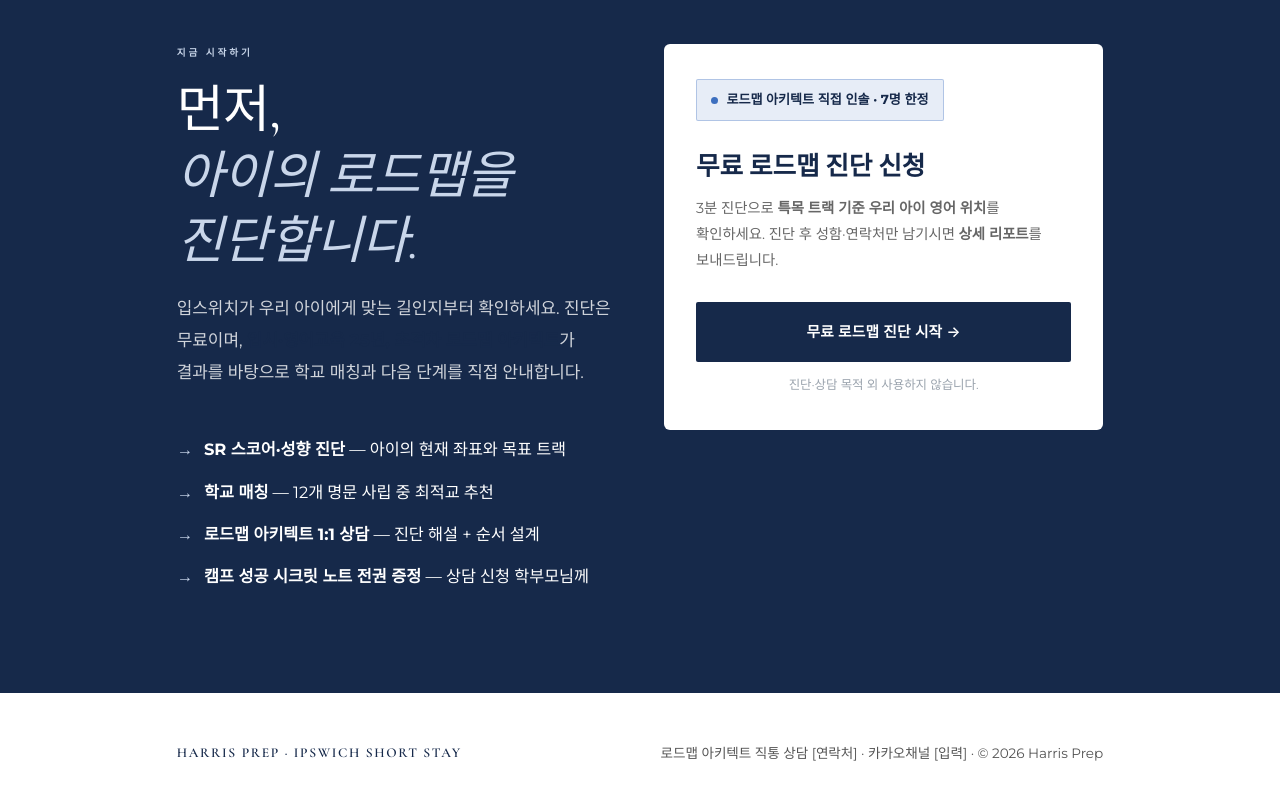
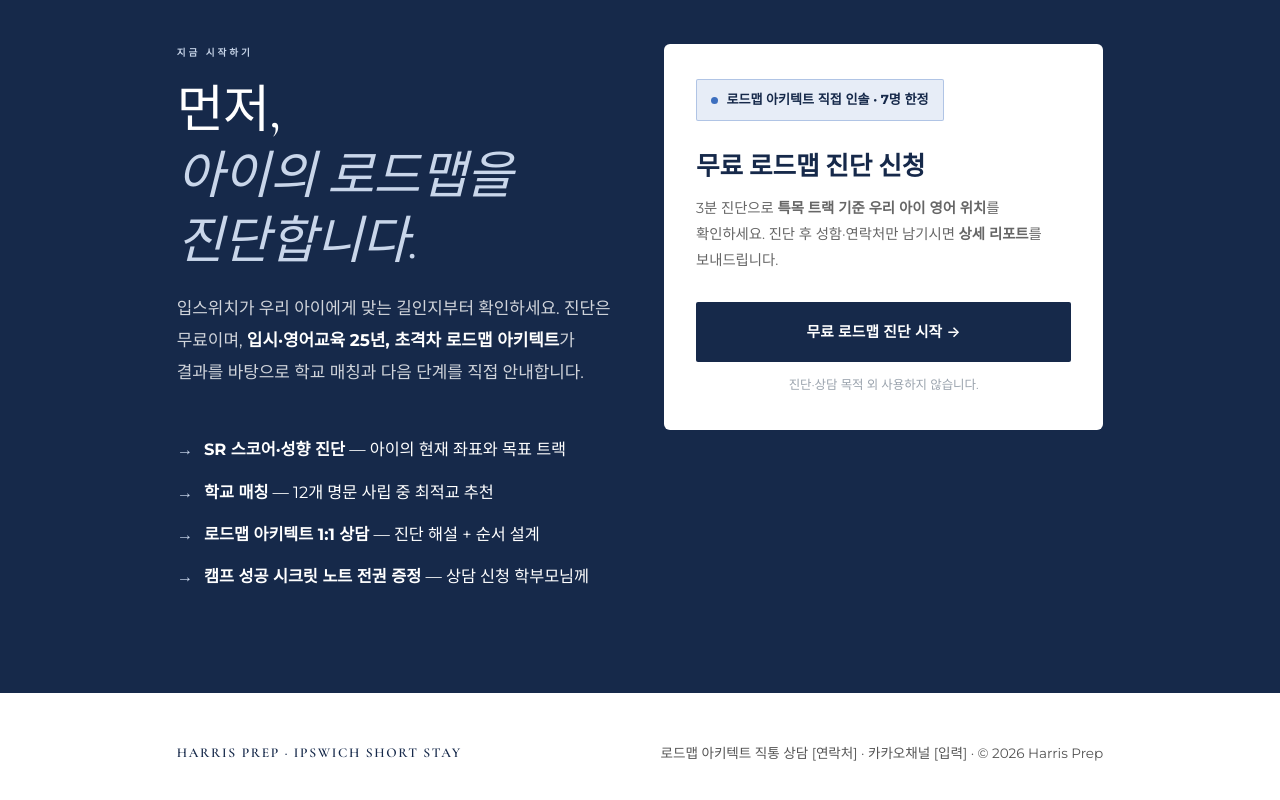
Before and after one commit to Haeseong-Kwon/ipswitch_landing, a website: page index.html in a window 1280 px wide. Shown: the part 8455-9255 px from the top of the page. Drawn offline with nearby package versions, Linux system fonts and the light colour scheme; a web font is replaced by a local one.

Commit message:
네이비 개선

```diff
--- a/index.html
+++ b/index.html
@@ -186,6 +186,7 @@ section{padding:6.5rem 0;border-bottom:1px solid var(--gray-m);}
 .apply-points li{padding-left:1.7rem;position:relative;font-size:1.02rem;line-height:1.6;}
 .apply-points li::before{content:'→';position:absolute;left:0;color:var(--pale);font-family:var(--num);font-weight:600;}
 .apply-points li b{color:#fff;}
+#apply .sub b{color:#fff;}
 .form-card{background:#fff;border-radius:6px;padding:2.2rem 2rem;color:var(--charcoal);}
 .form-card h3{font-family:var(--serif);font-size:1.6rem;font-weight:600;color:var(--navy);margin-bottom:.3rem;}
 .form-card .fh{font-size:.9rem;color:var(--charcoal);opacity:.7;margin-bottom:1.4rem;}
```
